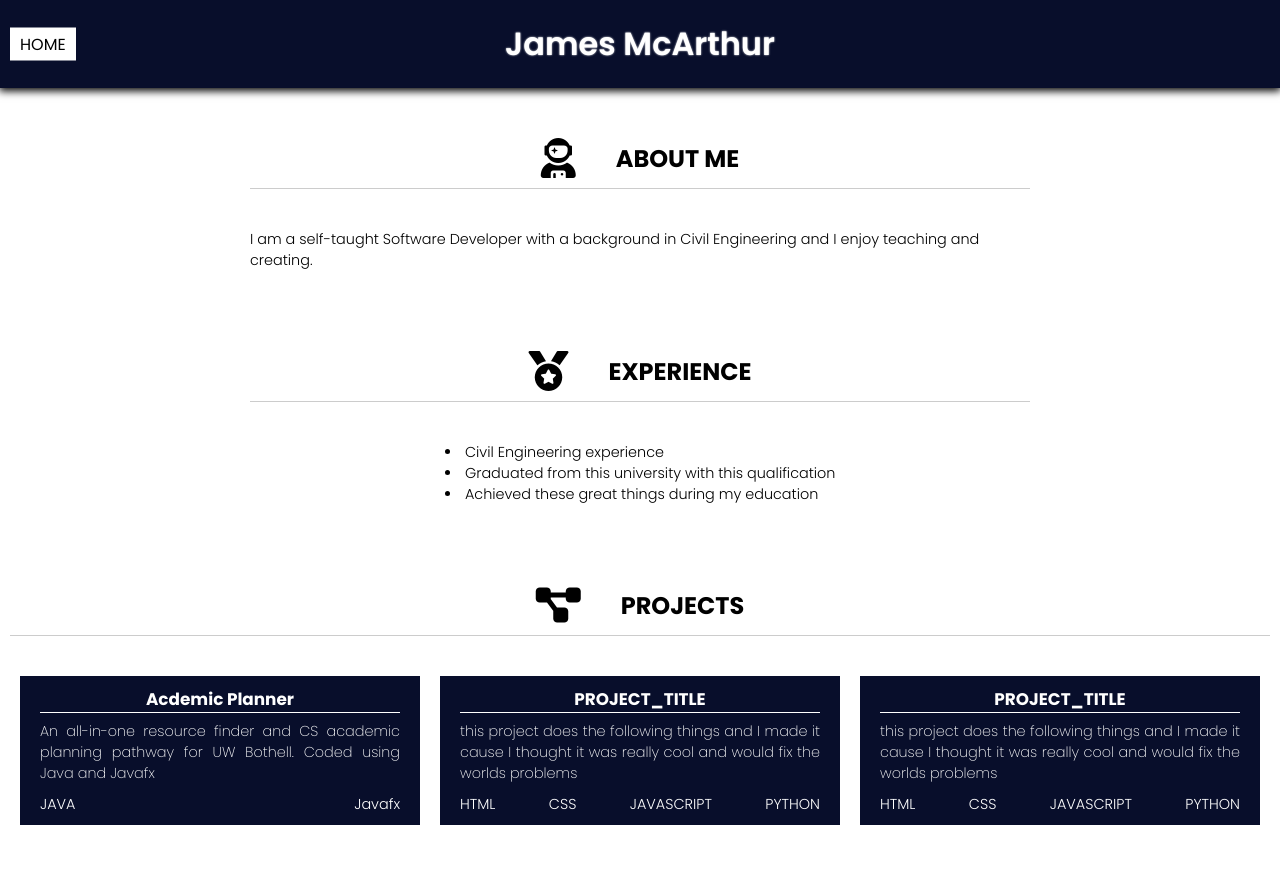
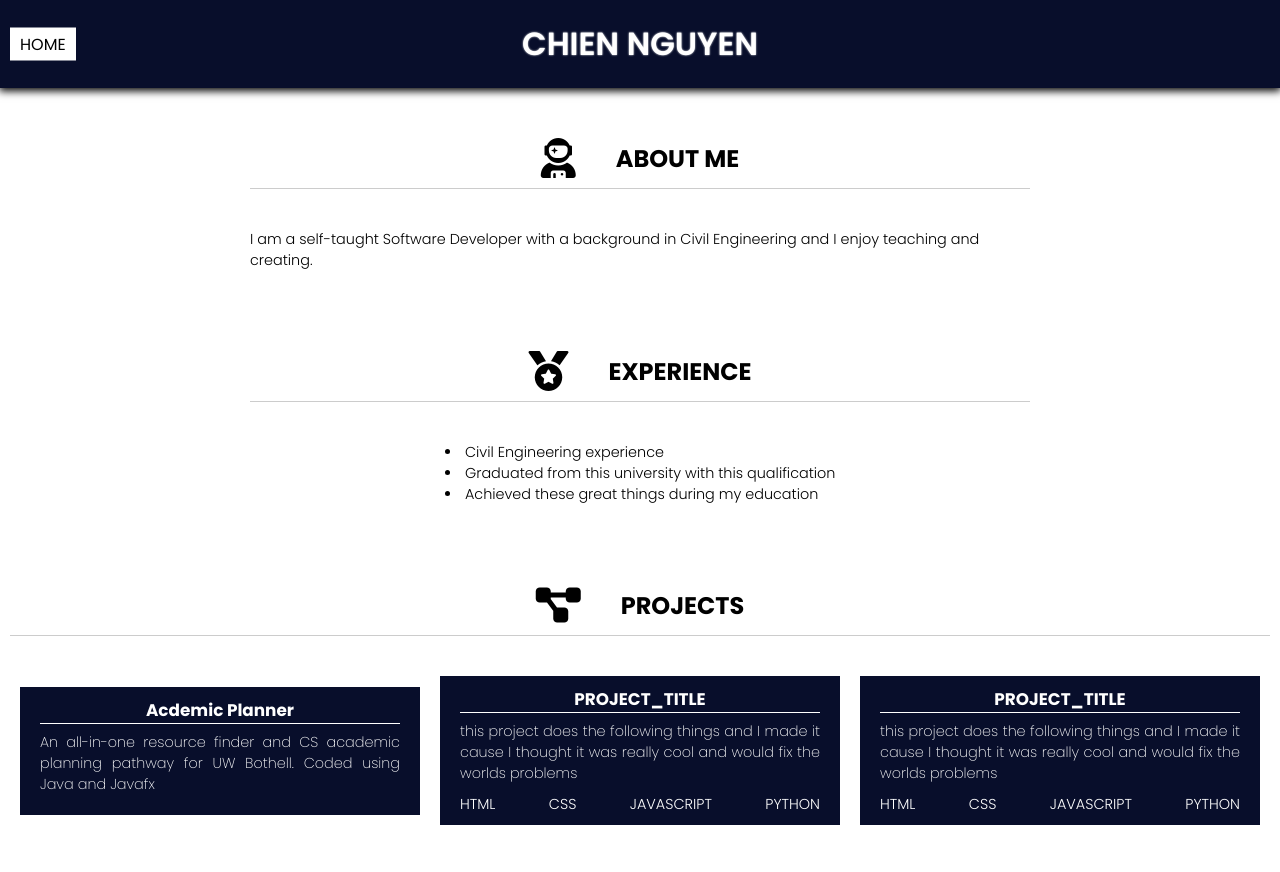
Before and after one commit to chieniscool123/Personal-Porftolio-Website, a plain HTML site: page index.html in a window 1280 px wide. Shown: the top 872 px of the page. Drawn offline with Linux system fonts and the light colour scheme.

Commit message:
working on first project look now

```diff
--- a/index.html
+++ b/index.html
@@ -8,7 +8,7 @@
     <link rel="stylesheet" href="https://cdnjs.cloudflare.com/ajax/libs/font-awesome/6.0.0-beta3/css/all.min.css"
         integrity="sha512-Fo3rlrZj/k7ujTnHg4CGR2D7kSs0v4LLanw2qksYuRlEzO+tcaEPQogQ0KaoGN26/zrn20ImR1DfuLWnOo7aBA=="
         crossOrigin="anonymous" referrerPolicy="no-referrer" />
-    <title>Dev James</title>
+    <title>Chien Nguyen</title>
 
     <style>
         @import url('https://fonts.googleapis.com/css2?family=Poppins:wght@100;200;300;400;500;600;700&display=swap');
@@ -186,7 +186,7 @@ xxx
     <header>
         <a href="/first_website/" class="home-button">HOME</a>
         <h1 class="header-text">
-            James McArthur
+            CHIEN NGUYEN
         </h1>
     </header>
 
@@ -237,8 +237,7 @@ xxx
                 <h3>Acdemic Planner</h3>
                 <p>An all-in-one resource finder and CS academic planning pathway for UW Bothell. Coded using Java and Javafx</p>
                 <ul class="technologies">
-                    <li>JAVA</li>
-                    <li>Javafx</li>
+
                 </ul>
             </a>
             <a href="./project2.html" class="project-card section-content">
```
Also changed, not shown: project1.html (+1 -1 lines).
